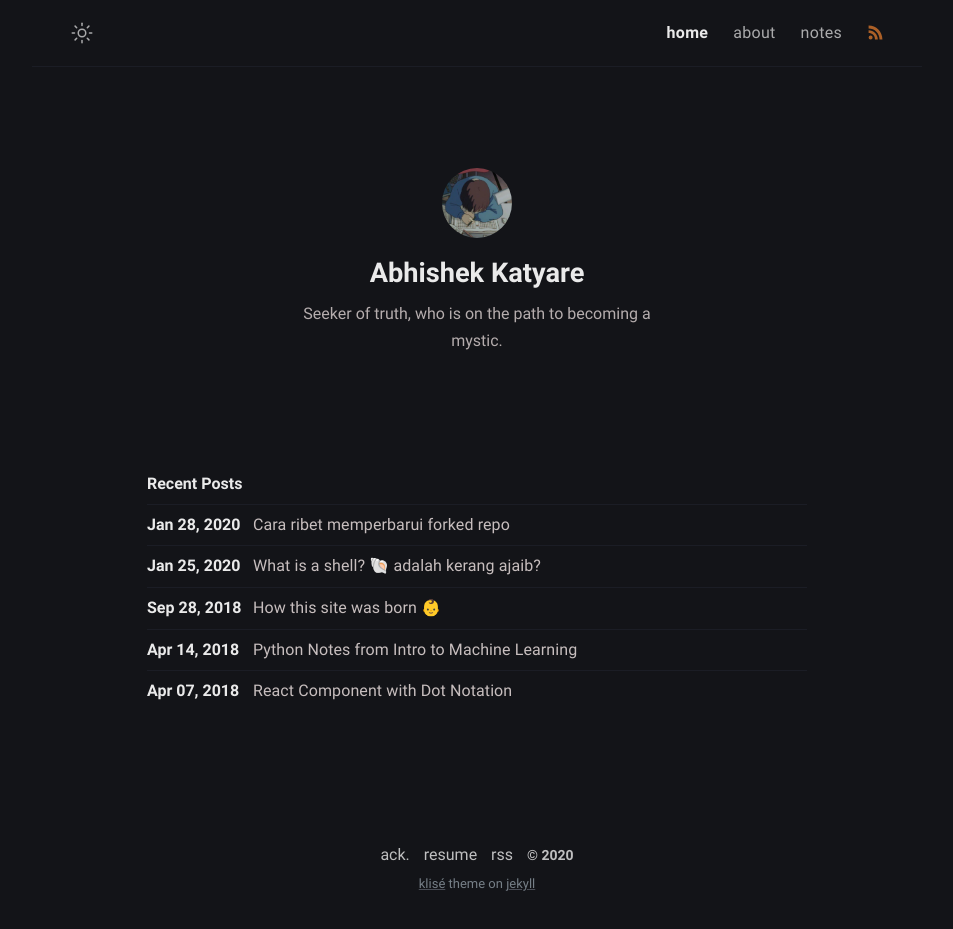
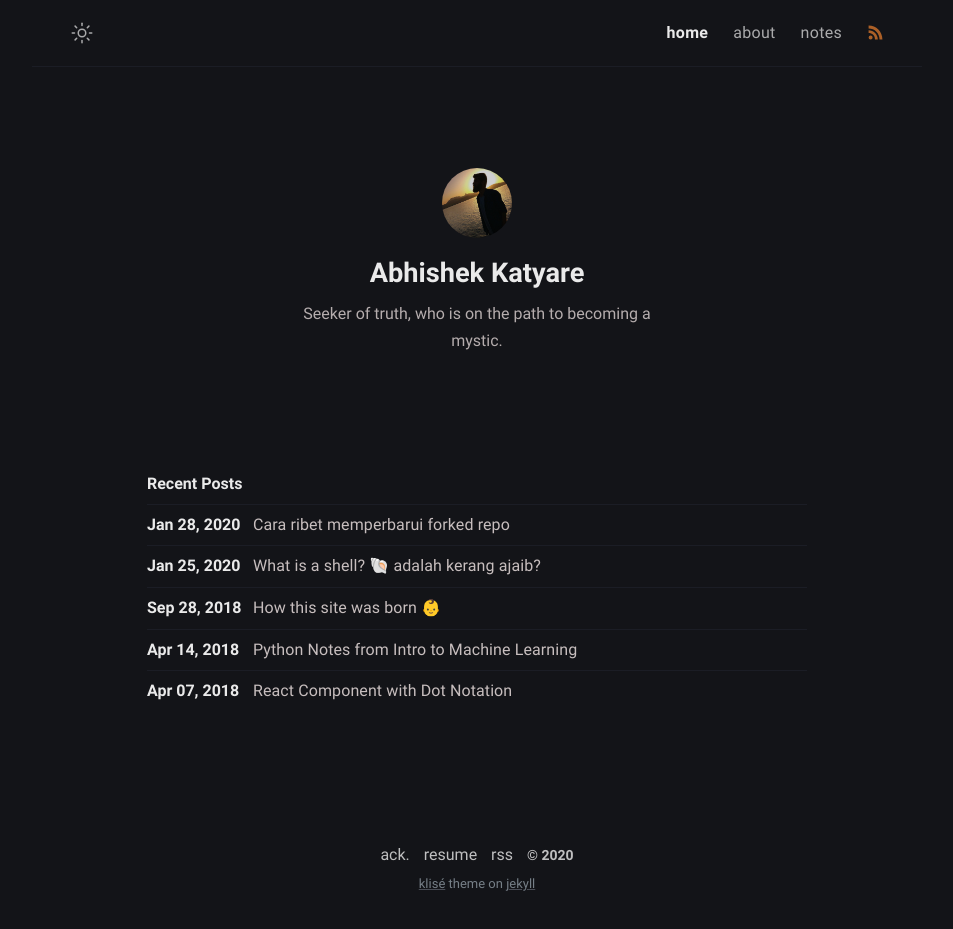
Before and after one commit to abhishekkatyare/akwebsite, a Jekyll site: the page built from index.md, in a window 1280 px wide. Shown: the whole page, without its empty margins (163-1116 px from the left). Built offline with Jekyll 4.4.1, drawn with Linux system fonts in a browser that asks for light colours.

Commit message:
Update _config.yml

```diff
--- a/_config.yml
+++ b/_config.yml
@@ -18,7 +18,7 @@ author:
   twitter: AbhishekKatyare
   facebook: KatyareAbhishek
   email: abhishekkatyare@email.com # your contact adress
-  avatar: /assets/img/avatar.jpg # change with your own avatar
+  avatar: /assets/img/portfolio_header.jpg # change with your own avatar
 
 # Url settings
 url: "https://akwebsite.vercel.app/"
```
